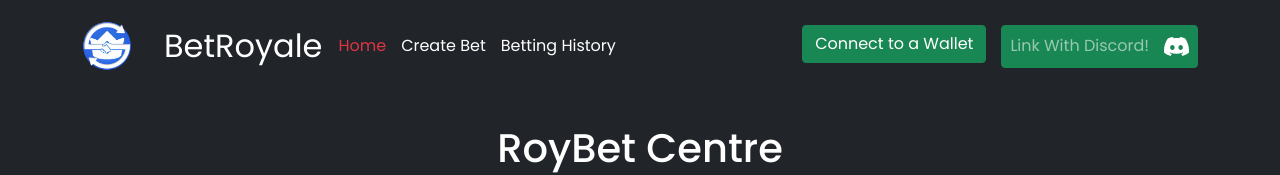
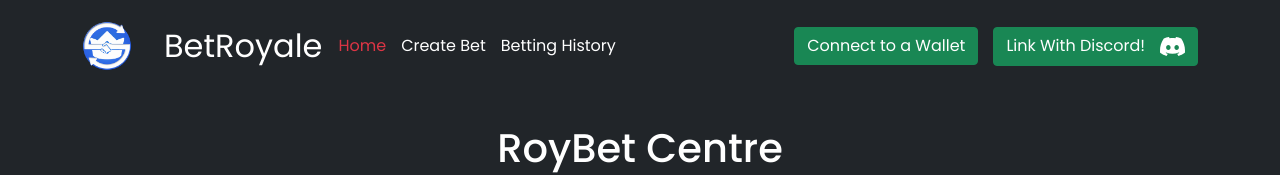
Before and after one commit to fsyntax/bet-royale, a React (Create React App) app: page / in a window 1280 px wide. Shown: the top 175 px of the page. Built offline with nearby package versions, Linux system fonts and the light colour scheme; no server answers.

Commit message:
fixed the discord linking button, code formatting

```diff
--- a/src/components/Header.js
+++ b/src/components/Header.js
@@ -174,7 +174,7 @@ const Header = (props) => {
                 )}
               </Nav.Item>
               {!localStorage.getItem("username") && (
-                <Nav.Link
+                <a
                   className="text-decoration-none btn btn-success d-flex justify-items-center align-items-center"
                   target="_blank"
                   rel="noreferrer"
@@ -188,7 +188,7 @@ const Header = (props) => {
                     src={discord}
                     alt="discord"
                   />
-                </Nav.Link>
+                </a>
               )}
             </Nav>
           </Navbar.Collapse>
--- a/src/styles/header.scss
+++ b/src/styles/header.scss
@@ -1,5 +1,4 @@
-@import 'variables.scss';
-
+@import "variables.scss";
 
 .header-logo--wrapper {
   display: flex;
--- a/src/styles/main.scss
+++ b/src/styles/main.scss
@@ -1,5 +1,5 @@
-@import 'variables.scss';
+@import "variables.scss";
 
 #main-container {
-    margin-top: calc($headerHeight + 1em);
+  margin-top: calc($headerHeight + 1em);
 }
```
Also changed, not shown: src/index.js (+0 -8 lines), src/styles/variables.scss (line endings or trailing spaces).
